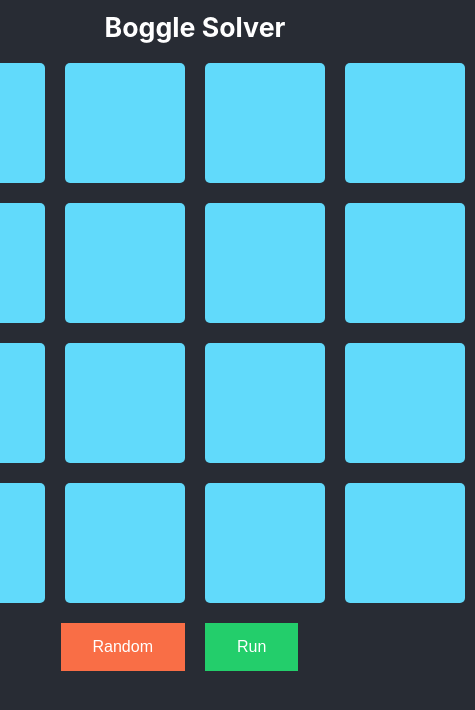
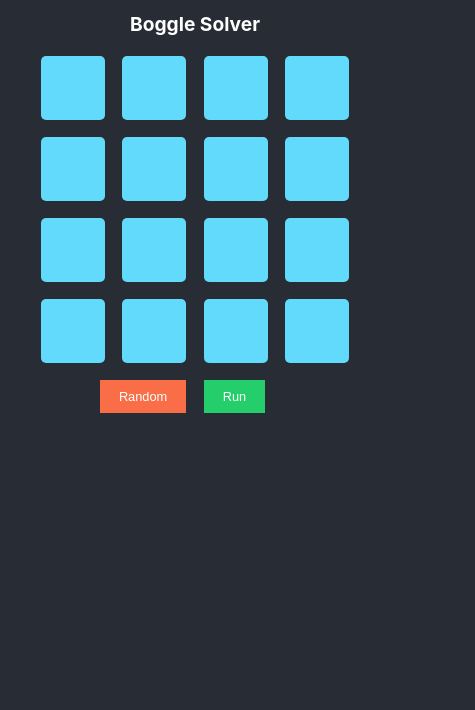
Before and after one commit to atzt/boggle-solver, a React (Create React App) app: page / in a window 390 px wide. Shown: the top 710 px of the page, 475 px wide, since content can reach past the window. Built offline with nearby package versions, Linux system fonts and the light colour scheme.

Commit message:
Update CSS to make a little more responsive
- Move font size definition to HTML
- Utilize rem instead of em to prevent compounding em values

```diff
--- a/src/App.css
+++ b/src/App.css
@@ -5,7 +5,7 @@
 }
 
 .app-logo {
-  height: 48px;
+  height: 3rem;
   pointer-events: none;
 }
 
@@ -24,27 +24,26 @@
   display: flex;
   flex-direction: column;
   align-items: center;
-  font-size: calc(10px + 2vmin);
   color: white;
 }
 
 .game-row {
   display: flex;
-  margin: 10px 0;
+  margin: 0.67rem 0;
 }
 
 .game-dice {
-  margin: 0 10px;
+  margin: 0 0.67rem;
   border-radius: 5px;
-  font-size: 72px;
   background-color: #61dafb;
   border: none;
-  height: 120px;
-  font-size: 72px;
-  width: 120px;
+  height: 5rem;
+  font-size: 3rem;
+  width: 5rem;
   text-transform: uppercase;
   outline: none;
   text-align: center;
+  padding: 0;
 }
 
 .game-dice:focus {
--- a/src/index.css
+++ b/src/index.css
@@ -1,5 +1,9 @@
 * {
   box-sizing: border-box;
+}
+
+html {
+  font-size: calc(5px + 2vmin);
 }
 
 body {
@@ -14,19 +18,19 @@ body {
 
 h1 {
   margin: 0;
-  padding: 0.67rem;
+  padding: 3vmin 0.67rem;
   color: #FFF;
-  font-size: 1.5em;
+  font-size: 1.5rem;
 }
 
 button {
   border: none;
-  padding: 15px 32px;
+  padding: 0.67rem 1.5rem;
   text-align: center;
   text-decoration: none;
-  font-size: 16px;
+  font-size: 1rem;
   color: #FFF;
-  margin: 10px;
+  margin: 0.67rem;
   cursor: pointer;
 }
 
```
